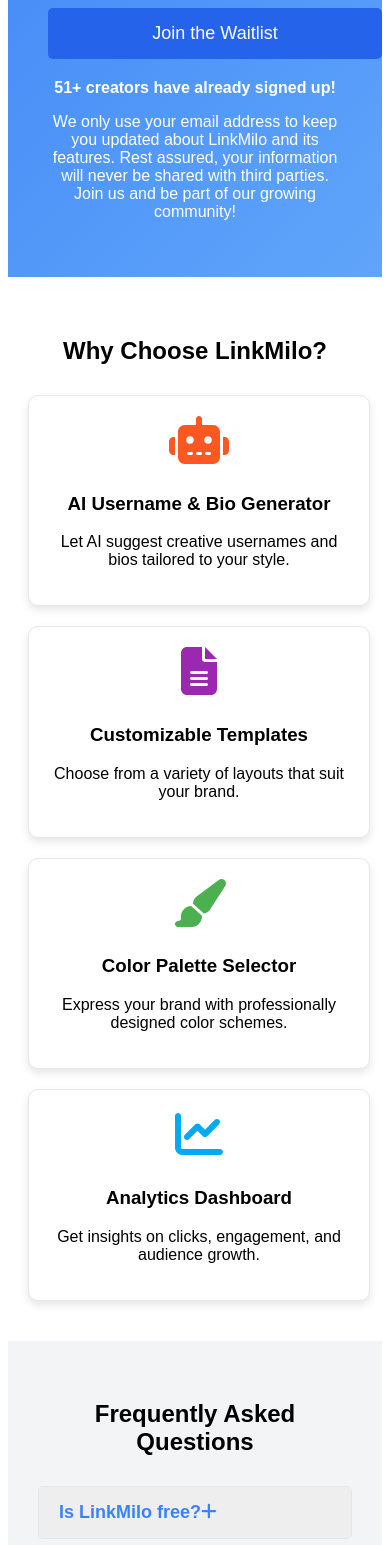
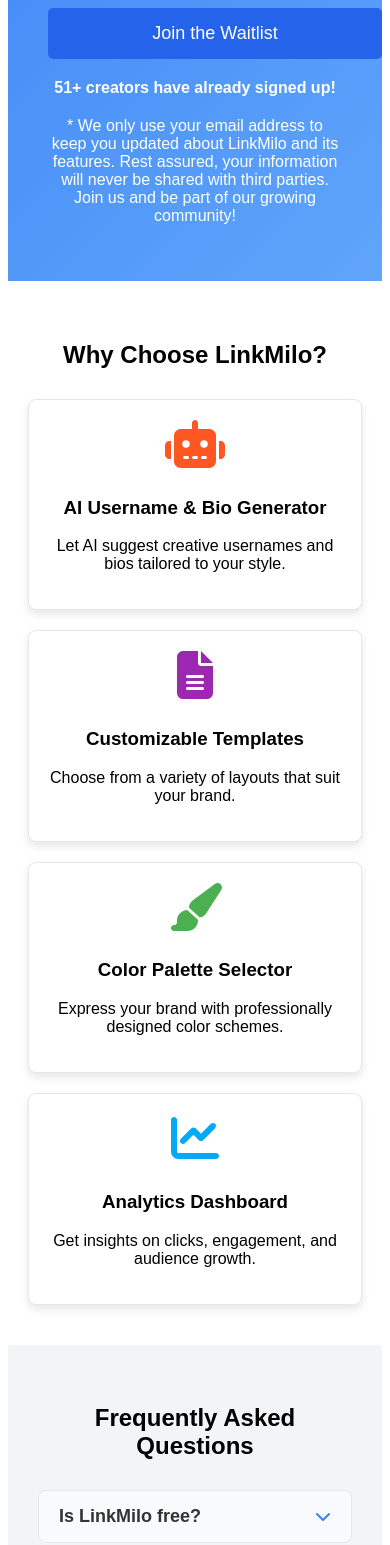
Before and after one commit to mikethebuilder47/linkmilo-waitlist, a Next.js app: page / in a window 390 px wide. Shown: the part 363-1908 px from the top of the page. Built offline with nearby package versions, Linux system fonts and the light colour scheme.

Commit message:
new dropdown symbol

```diff
--- a/pages/index.js
+++ b/pages/index.js
@@ -9,8 +9,8 @@ import {
   faFileAlt,
   faPaintBrush,
   faChartLine,
-  faPlus,
-  faMinus,
+  faChevronDown,
+  faChevronUp,
 } from '@fortawesome/free-solid-svg-icons';
 
 export default function Home() {
@@ -133,7 +133,7 @@ export default function Home() {
         <p className={styles.signupCounter}>{count}+ creators have already signed up!</p>
 
         <p className={styles.emailUsageText}>
-          We only use your email address to keep you updated about LinkMilo and its features.
+          * We only use your email address to keep you updated about LinkMilo and its features.
           Rest assured, your information will never be shared with third parties.
           Join us and be part of our growing community!
         </p>
@@ -188,9 +188,11 @@ export default function Home() {
           {faqItems.map((item, index) => (
             <div key={index} className={styles.faqItem}>
               <button onClick={() => toggleFaq(index)} className={styles.faqQuestion}>
-                {item.question}
+                <span className={styles.faqQuestionText}>{item.question}</span>
                 <span className={styles.faqToggleIcon}>
-                  <FontAwesomeIcon icon={faqOpen[index] ? faMinus : faPlus} />
+                  <FontAwesomeIcon
+                    icon={faqOpen[index] ? faChevronUp : faChevronDown}
+                  />
                 </span>
               </button>
               {faqOpen[index] && (
--- a/styles/Home.module.css
+++ b/styles/Home.module.css
@@ -29,7 +29,7 @@
     align-items: center;
     margin-top: 20px;
     width: 100%;
-    max-width: 500px;
+    max-width: 400px; /* Adjusted to fit mobile screens */
     margin-left: auto;
     margin-right: auto;
     padding: 0 20px;
@@ -76,16 +76,11 @@
     font-weight: bold;
 }
 
-.emailUsage {
+.emailUsageText {
     margin-top: 20px;
-    font-size: 1rem;
-    color: #ddd;
+    color: #fff;
+    padding: 0 20px;
     text-align: center;
-}
-
-.emailUsageText {
-    margin-top: 5px;
-    color: #fff;
 }
 
 /* Features Section */
@@ -99,19 +94,21 @@
     }
 
 .featureGrid {
-    display: grid;
-    grid-template-columns: repeat(auto-fill, minmax(250px, 1fr));
-    gap: 20px;
+    display: flex;
+    flex-wrap: wrap;
+    justify-content: center; /* Center the items */
+    gap: 30px; /* Increased gap for better spacing */
 }
 
 .featureCard {
     background: white;
     border: 1px solid #e5e7eb;
-    border-radius: 10px;
+    border-radius: 8px;
     padding: 20px;
     transition: transform 0.3s ease, box-shadow 0.3s ease;
     box-shadow: 0 4px 8px rgba(0, 0, 0, 0.1);
     text-align: center;
+    width: 250px; /* Fixed width to control the size */
 }
 
 .icon {
@@ -150,6 +147,7 @@
 .faqContainer {
     max-width: 800px;
     margin: 0 auto;
+    padding: 0 20px;
 }
 
     .faqContainer h2 {
@@ -160,20 +158,20 @@
 .faqItem {
     background-color: #fff;
     margin-bottom: 10px;
-    border-radius: 5px;
+    border-radius: 8px;
     overflow: hidden;
     border: 1px solid #e5e7eb;
 }
 
 .faqQuestion {
     cursor: pointer;
-    color: #3b82f6;
+    color: #333;
     display: flex;
-    align-items: flex-start;
+    align-items: center;
     padding: 15px 20px;
     font-size: 18px;
     font-weight: bold;
-    background-color: #eee;
+    background-color: #f9fafb;
     border: none;
     outline: none;
     width: 100%;
@@ -181,20 +179,19 @@
     transition: background-color 0.3s ease;
 }
 
+    .faqQuestion:hover {
+        background-color: #f0f0f0;
+    }
+
 .faqQuestionText {
     flex: 1;
-    margin-right: 10px;
 }
 
 .faqToggleIcon {
+    font-size: 16px; /* Reduced font size */
+    color: #3b82f6;
+    margin-left: 10px;
     flex-shrink: 0;
-    font-size: 18px;
-    line-height: 1;
-    color: #3b82f6;
-}
-
-.faqQuestion:hover {
-    background-color: #e0e0e0;
 }
 
 .faqAnswer {
@@ -206,13 +203,13 @@
 }
 
 .faqItem:first-child .faqQuestion {
-    border-top-left-radius: 5px;
-    border-top-right-radius: 5px;
+    border-top-left-radius: 8px;
+    border-top-right-radius: 8px;
 }
 
 .faqItem:last-child .faqAnswer {
-    border-bottom-left-radius: 5px;
-    border-bottom-right-radius: 5px;
+    border-bottom-left-radius: 8px;
+    border-bottom-right-radius: 8px;
 }
 
 /* Remove bottom margin from the last item */
@@ -236,15 +233,15 @@
         padding: 0 20px;
     }
 
-    .featureGrid {
-        grid-template-columns: 1fr;
-        gap: 20px;
+    .featureCard {
+        width: 100%; /* Make cards full width on mobile */
+        max-width: 300px;
+        margin: 0 auto;
     }
 
-    .featureCard {
-        width: 100%;
-        max-width: 300px;
-        margin: 0 auto;
+    .featureGrid {
+        justify-content: center;
+        gap: 20px;
     }
 
     .emailUsageText {
@@ -254,4 +251,8 @@
     .faqContainer {
         padding: 0 10px;
     }
+
+    .faqToggleIcon {
+        font-size: 16px; /* Ensure consistent size on mobile */
+    }
 }
```
